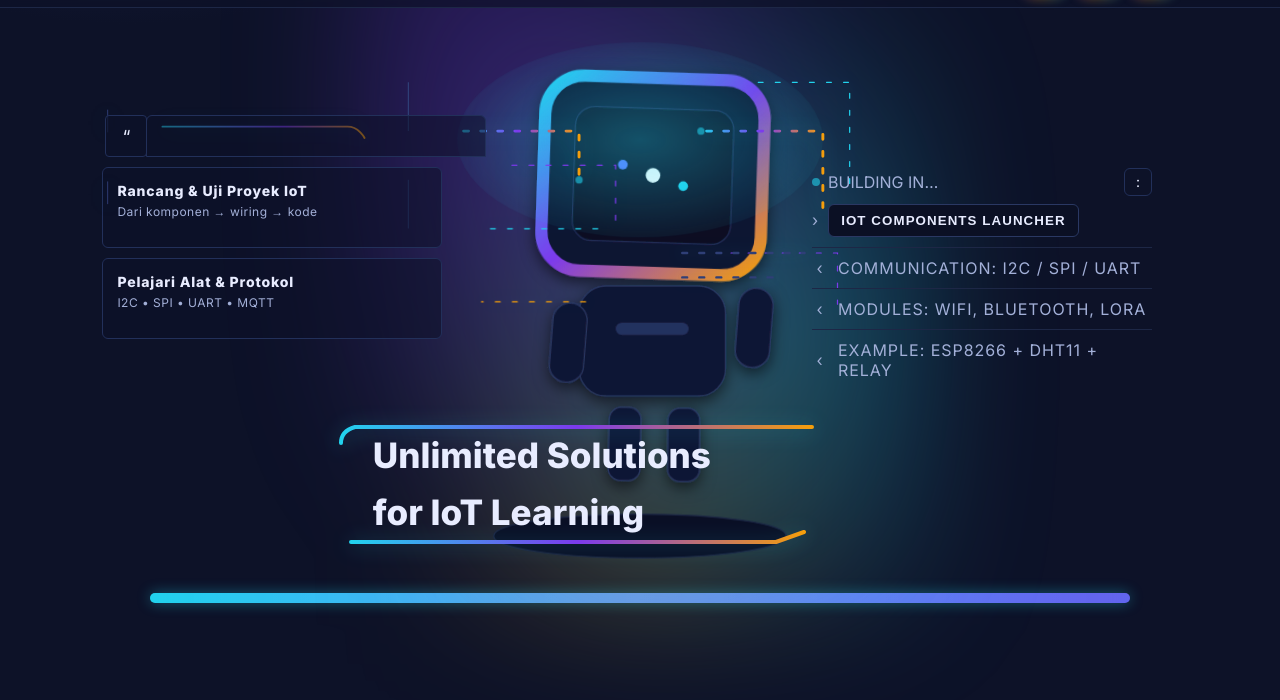
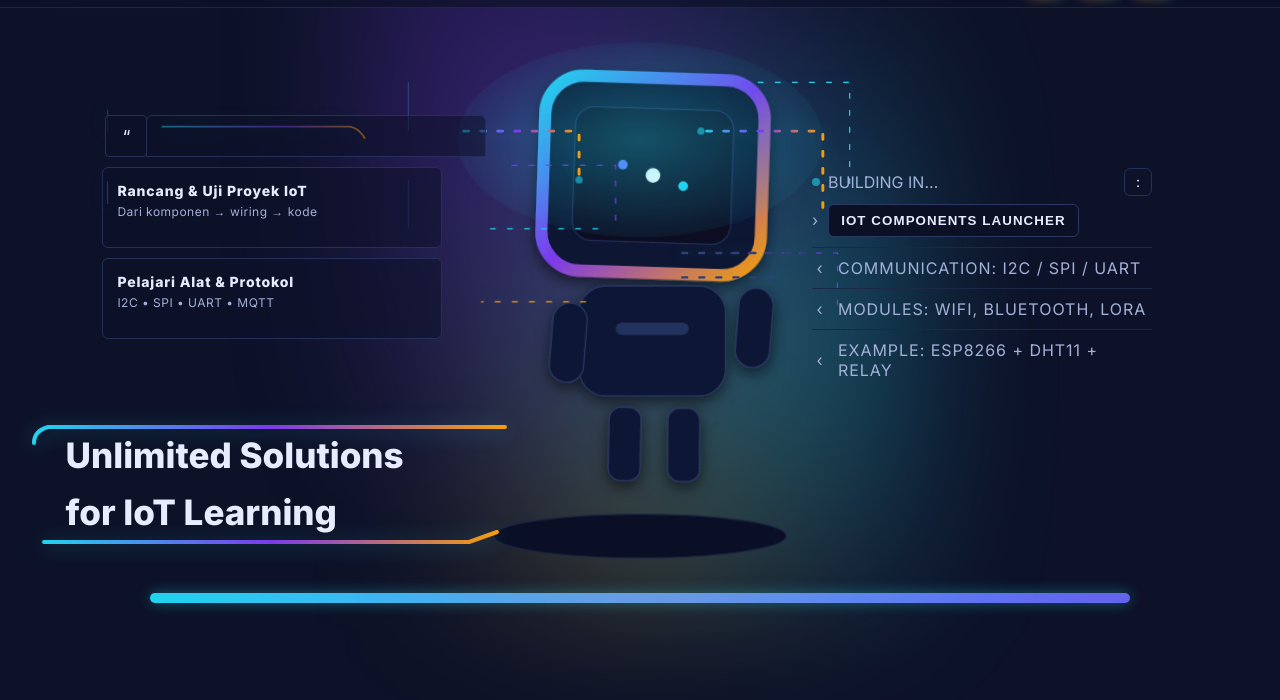
Before and after one commit to marsyaputri27/microplayground, a website: page index.html in a window 1280 px wide. Shown: the part 57-757 px from the top of the page. Drawn offline with Linux system fonts and the light colour scheme.

Commit message:
Update style.css

```diff
--- a/style.css
+++ b/style.css
@@ -1047,10 +1047,10 @@ h1, h2, .brand {
 /* Tagline bottom-left of bot */
 .visual-bot .tagline {
   position: absolute;
-  left: -10%;
+  left: -70%;
   bottom: 5%;
   top: auto;
-  width: clamp(320px, 40vw, 540px);
+  width: clamp(320px, 42vw, 560px);
   max-width: 92%;
   z-index: 3;
 }
```
